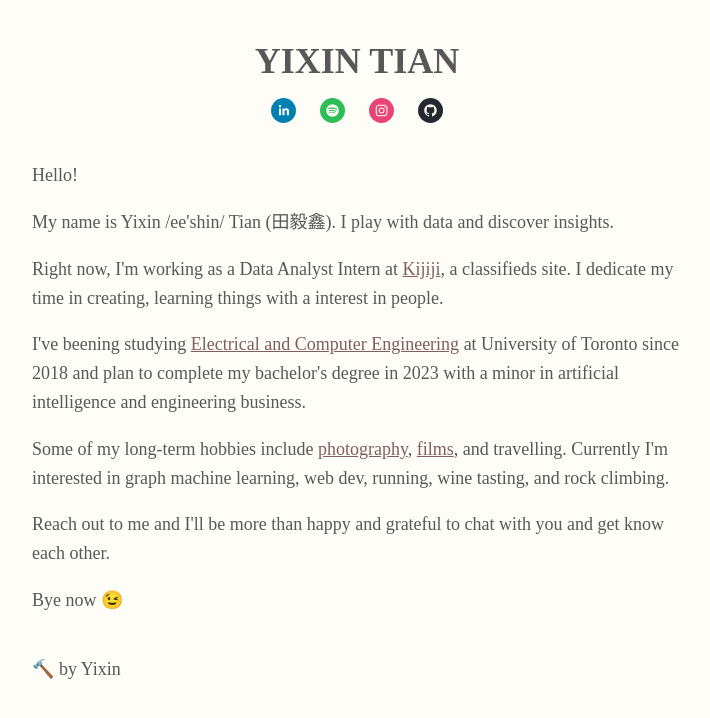
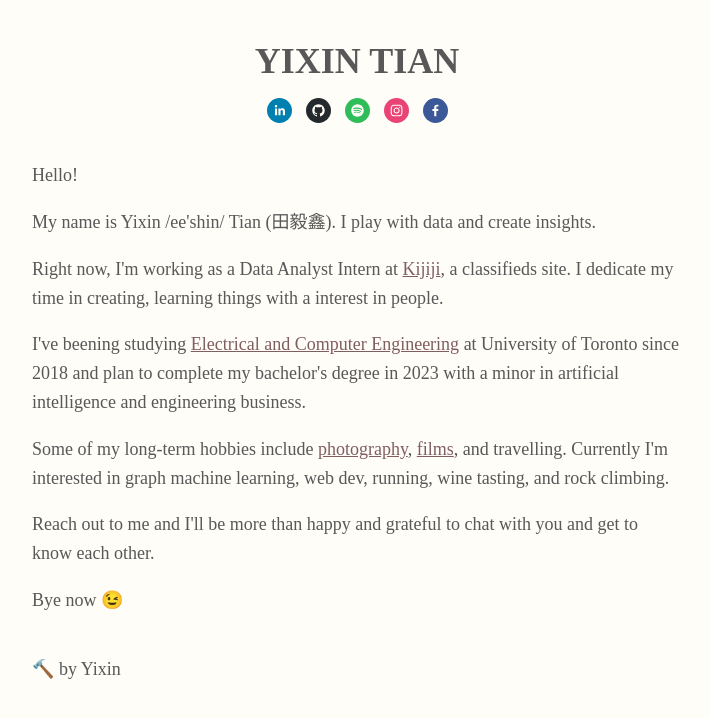
Before and after one commit to yixin0829/yixin0829.github.io, a React (Create React App) app: page / in a window 1280 px wide. Shown: the top 718 px of the page, without its empty margins (283-993 px from the left). Built offline with nearby package versions, Linux system fonts and the light colour scheme.

Commit message:
minor change

```diff
--- a/src/App.js
+++ b/src/App.js
@@ -20,23 +20,24 @@ function App() {
       <h1>YIXIN TIAN</h1>
       <div class="icon-container">
         <SocialIcon class="icon-item" url="https://www.linkedin.com/in/yixintian/" style={{ height: 25, width: 25 }} target="_blank"/>
-        <SocialIcon class="icon-item" url="https://open.spotify.com/user/uyavk6iz1mjxx3861u59zqwc0" style={{ height: 25, width: 25 }} target="_blank"/>
+        <SocialIcon class="icon-item" url="https://github.com/yixin0829" style={{ height: 25, width: 25 }} target="_blank"/>
+        <SocialIcon class="icon-item" url="https://open.spotify.com/user/uyavk6iz1mjxx3861u59zqwc0?si=1ffcef5d3fb74132" style={{ height: 25, width: 25 }} target="_blank"/>
         <SocialIcon class="icon-item" url="https://www.instagram.com/yix.tian/?hl=en" style={{ height: 25, width: 25 }} target="_blank"/>
-        <SocialIcon class="icon-item" url="https://github.com/yixin0829" style={{ height: 25, width: 25 }} target="_blank"/>
+        <SocialIcon class="icon-item" url="https://www.facebook.com/yixin.tian0829" style={{ height: 25, width: 25 }} target="_blank"/>
       </div>
 
       <p>Hello!</p>
-      <p>My name is Yixin /ee'shin/ Tian (田毅鑫). I play with data and discover insights.</p>
+      <p>My name is Yixin /ee'shin/ Tian (田毅鑫). I play with data and create insights.</p>
       <p>Right now, I'm working as a Data Analyst Intern
         at <a href="https://www.kijiji.ca/kijijicentral/general/about-us/?utm_source=Kijiji&utm_medium=Footer" target="_blank">Kijiji</a>, a classifieds
         site. I dedicate my time in creating, learning things with a interest in people.</p>
       <p>I've beening studying <a href="https://www.ece.utoronto.ca/" target="_blank">Electrical and Computer Engineering</a> at University of
         Toronto since 2018 and plan to complete my bachelor's degree in
         2023 with a minor in artificial intelligence and engineering business.</p>
-      <p>Some of my long-term hobbies include <a href="https://500px.com/p/fredtian0829?view=photos">photography</a>
+      <p>Some of my long-term hobbies include <a href="https://500px.com/p/fredtian0829?view=photos" target="_blank">photography</a>
         , <a href="https://www.notion.so/fa102b35de4a45828c51b5e8f79eb8ac?v=d3792f0ac9204f7cbf873c97c5446937" target="_blank">films</a>, and travelling.
         Currently I'm interested in graph machine learning, web dev, running, wine tasting, and rock climbing.</p>
-      <p>Reach out to me and I'll be more than happy and grateful to chat with you and get know each other.</p>
+      <p>Reach out to me and I'll be more than happy and grateful to chat with you and get to know each other.</p>
       <p>Bye now <Emoji symbol="😉"/></p>
 
       <footer class="footer"><Emoji symbol="🔨"/> by Yixin</footer>
```
Also changed, not shown: src/README.md (added).
